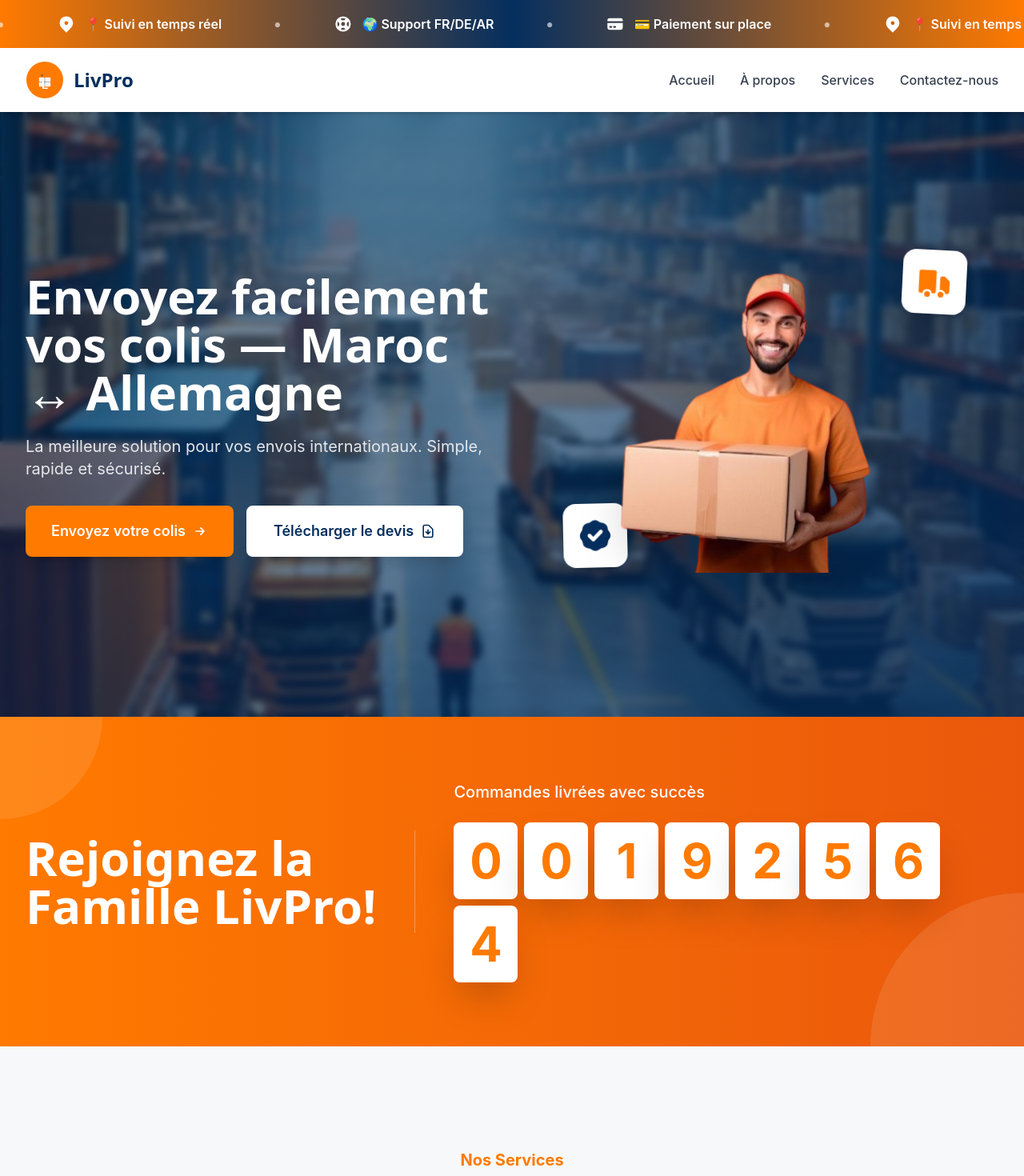
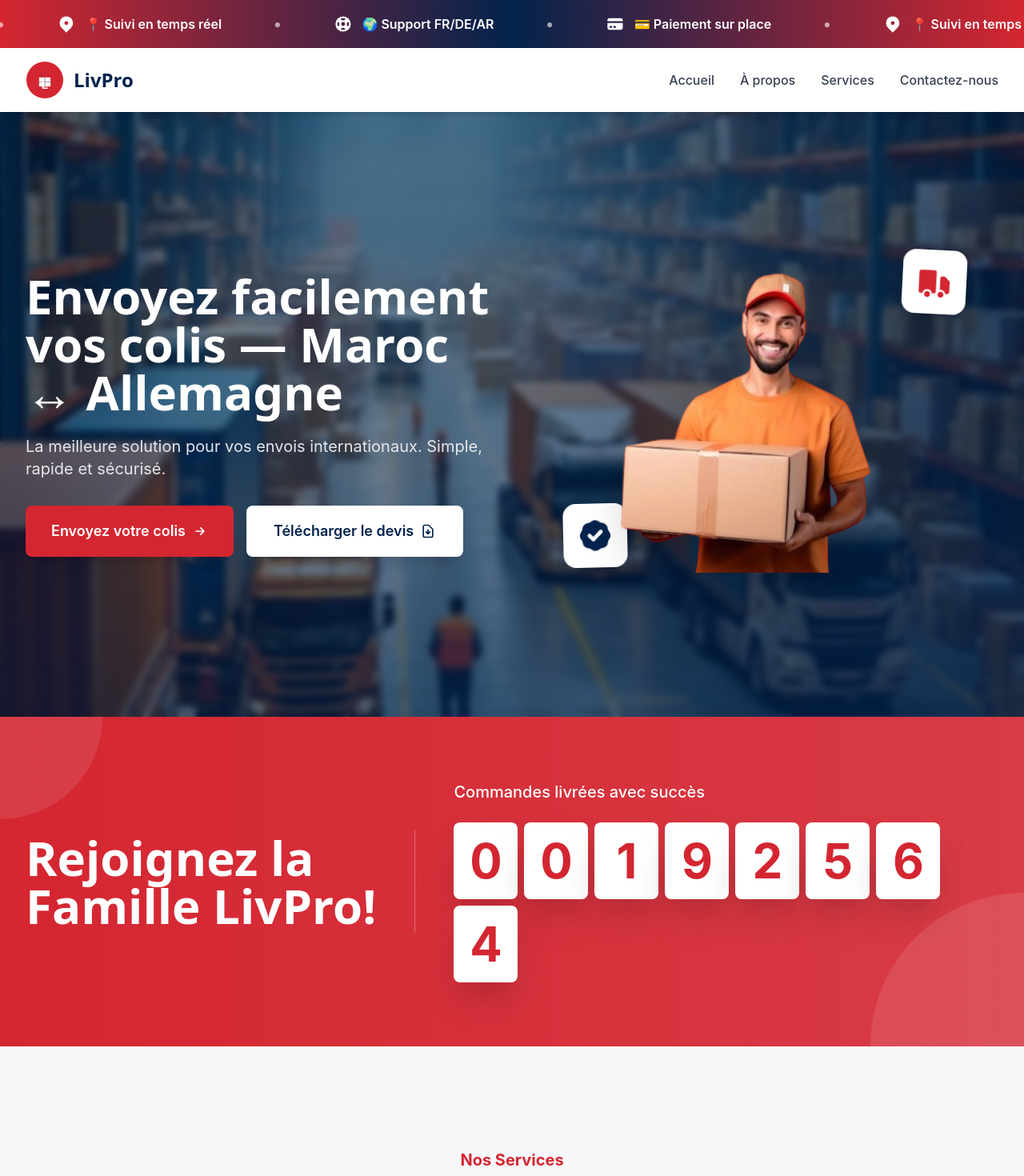
Before and after one commit to yriad00/livPro_nextJs, a Next.js app: page / in a window 1280 px wide. Shown: the top 1470 px of the page at 80% size. Built offline with nearby package versions, Linux system fonts and the light colour scheme.

Commit message:
change color

```diff
--- a/app/globals.css
+++ b/app/globals.css
@@ -5,8 +5,8 @@
 @import url('https://fonts.googleapis.com/css2?family=Inter:wght@300;400;500;600;700&family=Poppins:wght@500;600;700;800&display=swap');
 
 :root {
-  --primary: #FF7A00;
-  --secondary: #052F5F;
+  --primary: #d42631;
+  --secondary: #03234c;
   --neutral-light: #F7F8FA;
   --neutral-dark: #2B2B2B;
 }
--- a/app/send/page.tsx
+++ b/app/send/page.tsx
@@ -137,7 +137,7 @@
             >
               <Link
                 href="/"
-                className="inline-flex items-center gap-2 px-6 py-3 bg-gradient-to-r from-primary to-orange-600 hover:from-orange-600 hover:to-primary text-white font-semibold rounded-lg shadow-lg hover:shadow-xl transition-all duration-300"
+                className="inline-flex items-center gap-2 px-6 py-3 bg-gradient-to-r from-primary to-primary/90 hover:from-primary/90 hover:to-primary text-white font-semibold rounded-lg shadow-lg hover:shadow-xl transition-all duration-300"
               >
                 <svg className="w-5 h-5" fill="none" stroke="currentColor" viewBox="0 0 24 24">
                   <path strokeLinecap="round" strokeLinejoin="round" strokeWidth={2} d="M10 19l-7-7m0 0l7-7m-7 7h18" />
--- a/components/HowItWorks.tsx
+++ b/components/HowItWorks.tsx
@@ -125,7 +125,7 @@
                 <motion.div
                   whileHover={{ scale: 1.1, rotate: 360 }}
                   transition={{ type: "spring", stiffness: 200 }}
-                  className="relative z-10 w-24 h-24 bg-gradient-to-br from-primary via-orange-500 to-primary/80 rounded-full flex items-center justify-center text-white text-3xl font-bold shadow-xl mb-6"
+                  className="relative z-10 w-24 h-24 bg-gradient-to-br from-primary via-primary/90 to-primary/80 rounded-full flex items-center justify-center text-white text-3xl font-bold shadow-xl mb-6"
                 >
                   <motion.span
                     animate={{
--- a/components/Loader.tsx
+++ b/components/Loader.tsx
@@ -31,7 +31,7 @@
               <path
                 strokeWidth="3"
                 stroke="#282828"
-                fill="#FF7A00"
+                fill="#d42631"
                 d="M135 22.5H177.264C178.295 22.5 179.22 23.133 179.594 24.0939L192.33 56.8443C192.442 57.1332 192.5 57.4404 192.5 57.7504V89C192.5 90.3807 191.381 91.5 190 91.5H135C133.619 91.5 132.5 90.3807 132.5 89V25C132.5 23.6193 133.619 22.5 135 22.5Z"
               ></path>
               <path
--- a/components/Logo.tsx
+++ b/components/Logo.tsx
@@ -7,22 +7,22 @@
       xmlns="http://www.w3.org/2000/svg"
     >
       {/* Background circle */}
-      <circle cx="50" cy="50" r="48" fill="#FF7A00" />
+      <circle cx="50" cy="50" r="48" fill="#d42631" />
 
       {/* Package box */}
       <g transform="translate(30, 35)">
         <rect x="5" y="8" width="30" height="24" rx="2" fill="white" opacity="0.95" />
 
         {/* Horizontal line */}
-        <line x1="5" y1="20" x2="35" y2="20" stroke="#052F5F" strokeWidth="1.5" strokeDasharray="2,2" />
+        <line x1="5" y1="20" x2="35" y2="20" stroke="#03234c" strokeWidth="1.5" strokeDasharray="2,2" />
 
         {/* Vertical line */}
-        <line x1="20" y1="8" x2="20" y2="32" stroke="#052F5F" strokeWidth="1.5" strokeDasharray="2,2" />
+        <line x1="20" y1="8" x2="20" y2="32" stroke="#03234c" strokeWidth="1.5" strokeDasharray="2,2" />
 
         {/* Airplane icon */}
         <path
           d="M15 5 L12 7 L12.5 8.5 L14.5 7.5 L15 12 L16.5 13 L17.5 6 L22 4 L21.5 2.5 L17.5 4 L16.5 1 L15 0 L15 5Z"
-          fill="#052F5F"
+          fill="#03234c"
           transform="scale(0.5) translate(10, 0)"
         />
       </g>
--- a/components/Stats.tsx
+++ b/components/Stats.tsx
@@ -7,7 +7,7 @@
   const totalOrders = '00192564'
 
   return (
-    <section className="py-12 sm:py-16 md:py-20 bg-gradient-to-r from-primary to-orange-600 relative overflow-hidden">
+    <section className="py-12 sm:py-16 md:py-20 bg-gradient-to-r from-primary to-primary/90 relative overflow-hidden">
       {/* Decorative elements */}
       <div className="absolute inset-0 opacity-10">
         <div className="absolute top-0 left-0 w-64 h-64 bg-white rounded-full -translate-x-1/2 -translate-y-1/2"></div>
--- a/components/Testimonials.tsx
+++ b/components/Testimonials.tsx
@@ -53,7 +53,7 @@
             rotate: [0, -90, 0]
           }}
           transition={{ duration: 15, repeat: Infinity, ease: "linear" }}
-          className="absolute bottom-0 left-1/4 w-80 h-80 bg-orange-500 rounded-full blur-3xl"
+          className="absolute bottom-0 left-1/4 w-80 h-80 bg-primary rounded-full blur-3xl"
         ></motion.div>
       </div>
 
@@ -99,14 +99,14 @@
               style={{ transformStyle: "preserve-3d" }}
             >
               {/* Card glow effect */}
-              <div className="absolute inset-0 bg-gradient-to-r from-primary/20 to-orange-500/20 rounded-3xl blur-xl group-hover:blur-2xl transition-all duration-500 scale-95 group-hover:scale-100"></div>
+              <div className="absolute inset-0 bg-gradient-to-r from-primary/20 to-primary/30 rounded-3xl blur-xl group-hover:blur-2xl transition-all duration-500 scale-95 group-hover:scale-100"></div>
 
               <div className="relative bg-white/10 backdrop-blur-md rounded-3xl p-8 border-2 border-white/20 hover:border-primary/50 transition-all duration-500 shadow-2xl">
                 {/* Quote icon */}
                 <motion.div
                   animate={{ rotate: [0, 5, -5, 0] }}
                   transition={{ duration: 3, repeat: Infinity }}
-                  className="absolute -top-4 -left-4 w-12 h-12 bg-gradient-to-br from-primary to-orange-500 rounded-full flex items-center justify-center shadow-xl"
+                  className="absolute -top-4 -left-4 w-12 h-12 bg-gradient-to-br from-primary to-primary/80 rounded-full flex items-center justify-center shadow-xl"
                 >
                   <svg className="w-6 h-6 text-white" fill="currentColor" viewBox="0 0 24 24">
                     <path d="M14.017 21v-7.391c0-5.704 3.731-9.57 8.983-10.609l.995 2.151c-2.432.917-3.995 3.638-3.995 5.849h4v10h-9.983zm-14.017 0v-7.391c0-5.704 3.748-9.57 9-10.609l.996 2.151c-2.433.917-3.996 3.638-3.996 5.849h3.983v10h-9.983z" />
@@ -141,7 +141,7 @@
                 <div className="flex items-center gap-4">
                   <motion.div
                     whileHover={{ scale: 1.1, rotate: 5 }}
-                    className="w-14 h-14 bg-gradient-to-br from-primary to-orange-500 rounded-full flex items-center justify-center text-white font-bold text-lg shadow-xl"
+                    className="w-14 h-14 bg-gradient-to-br from-primary to-primary/80 rounded-full flex items-center justify-center text-white font-bold text-lg shadow-xl"
                   >
                     {testimonial.avatar}
                   </motion.div>
--- a/components/ui/tubelight-navbar.tsx
+++ b/components/ui/tubelight-navbar.tsx
@@ -38,7 +38,7 @@
         className,
       )}
     >
-      <div className="flex items-center gap-3 bg-background/5 border border-orange-200 backdrop-blur-lg py-1 px-1 rounded-full shadow-lg">
+      <div className="flex items-center gap-3 bg-background/5 border border-primary/20 backdrop-blur-lg py-1 px-1 rounded-full shadow-lg">
         {items.map((item) => {
           const Icon = item.icon
           const isActive = activeTab === item.name
@@ -50,8 +50,8 @@
               onClick={() => setActiveTab(item.name)}
               className={cn(
                 "relative cursor-pointer text-sm font-semibold px-6 py-2 rounded-full transition-colors",
-                "text-foreground/80 hover:text-orange-500",
-                isActive && "bg-orange-50 text-orange-500",
+                "text-foreground/80 hover:text-primary",
+                isActive && "bg-primary/10 text-primary",
               )}
             >
               <span className="hidden md:inline">{item.name}</span>
@@ -61,7 +61,7 @@
               {isActive && (
                 <motion.div
                   layoutId="lamp"
-                  className="absolute inset-0 w-full bg-orange-500/5 rounded-full -z-10"
+                  className="absolute inset-0 w-full bg-primary/5 rounded-full -z-10"
                   initial={false}
                   transition={{
                     type: "spring",
@@ -69,10 +69,10 @@
                     damping: 30,
                   }}
                 >
-                  <div className="absolute -top-2 left-1/2 -translate-x-1/2 w-8 h-1 bg-orange-500 rounded-t-full">
-                    <div className="absolute w-12 h-6 bg-orange-500/20 rounded-full blur-md -top-2 -left-2" />
-                    <div className="absolute w-8 h-6 bg-orange-500/20 rounded-full blur-md -top-1" />
-                    <div className="absolute w-4 h-4 bg-orange-500/20 rounded-full blur-sm top-0 left-2" />
+                  <div className="absolute -top-2 left-1/2 -translate-x-1/2 w-8 h-1 bg-primary rounded-t-full">
+                    <div className="absolute w-12 h-6 bg-primary/20 rounded-full blur-md -top-2 -left-2" />
+                    <div className="absolute w-8 h-6 bg-primary/20 rounded-full blur-md -top-1" />
+                    <div className="absolute w-4 h-4 bg-primary/20 rounded-full blur-sm top-0 left-2" />
                   </div>
                 </motion.div>
               )}
--- a/tailwind.config.ts
+++ b/tailwind.config.ts
@@ -9,8 +9,8 @@
   theme: {
     extend: {
       colors: {
-        primary: '#FF7A00',
-        secondary: '#052F5F',
+        primary: '#d42631',
+        secondary: '#03234c',
         neutral: {
           light: '#F7F8FA',
           dark: '#2B2B2B',
```
Also changed, not shown: components/About.tsx (+6 -6 lines).
